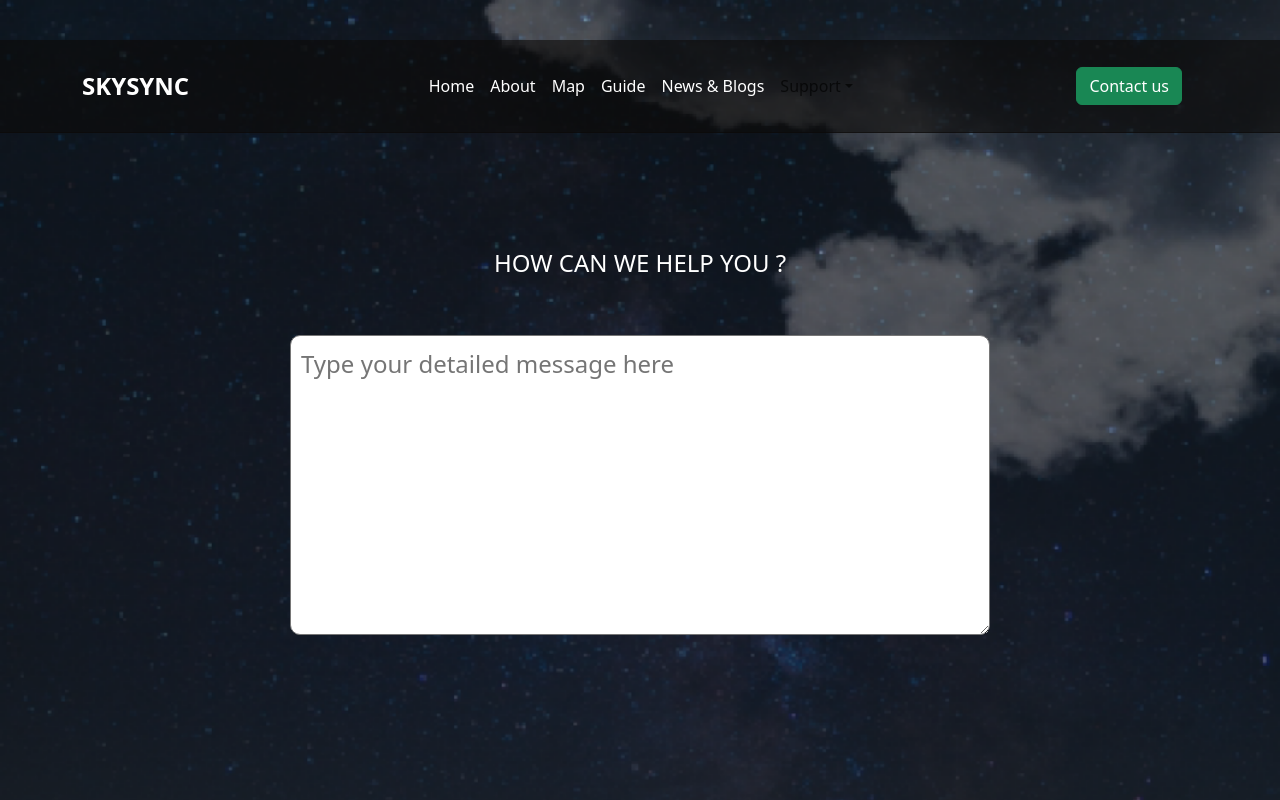
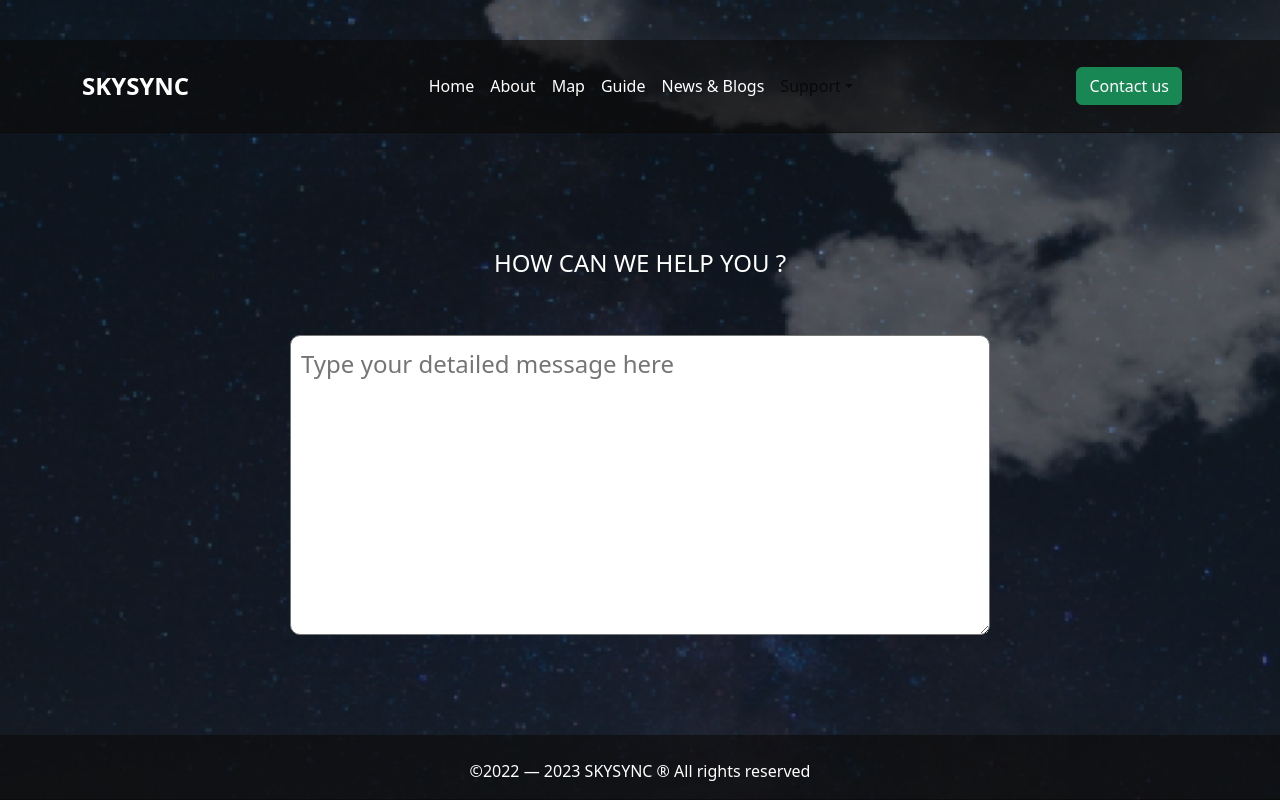
Before and after one commit to AbdulMunam-2002/Weather-Forcast, a React (Create React App) app: page / in a window 1280 px wide. Built offline with nearby package versions, Linux system fonts and the light colour scheme.

Commit message:
header footer updated

```diff
--- a/src/App.css
+++ b/src/App.css
@@ -62,3 +62,21 @@
   background: rgba(0, 0, 0, 0.85);
   border-bottom: 1px solid #37332a;
 }
+#footerStyle {
+  textAlign: 'center';
+  paddingTop: '20px';
+  text-decoration-color: 'white';
+  background: rgba(12, 11, 9, 0.6);
+  border-bottom: 1px solid rgba(12, 11, 9, 0.6);
+  transition: 'all 0.5s';
+  zIndex: '997';
+
+};
+
+scrolledFooterStyle {
+  background: rgba(0, 0, 0, 0.85);
+  border-bottom: 1px solid #37332a;
+   top: '0';
+   color: 'white';
+
+};
--- a/src/Components/Footer.js
+++ b/src/Components/Footer.js
@@ -2,8 +2,17 @@ import React from 'react';
 import { Navbar, Container, Nav, NavDropdown, Button } from 'react-bootstrap';
 import additionalImage from '../Assets/Images/Header1.png';
 import Image2 from '../Assets/Img 1.png';
+import '../App.css'; // Import the CSS file
 
-export default function Footer()
-{
-
+export default function Footer() {
+  return (
+    <footer className="fixed-bottom" id="footerStyle">
+      <div>
+        <br></br>
+        <p style={{color:'white'}}>&copy;2022 — 2023 SKYSYNC ® All rights reserved</p>
+      </div>
+      {/* Add the following style when the footer is scrolled */}
+      <div id="scrolledFooterStyle"></div>
+    </footer>
+  );
 }
--- a/src/Components/Header.js
+++ b/src/Components/Header.js
@@ -1,7 +1,5 @@
 import React from 'react';
 import { Navbar, Container, Nav, Button, NavDropdown } from 'react-bootstrap';
-import backgroundImage from '../Assets/Images/Header1.png';
-
 export default function Header() {
 
   const brandStyle = {
```
